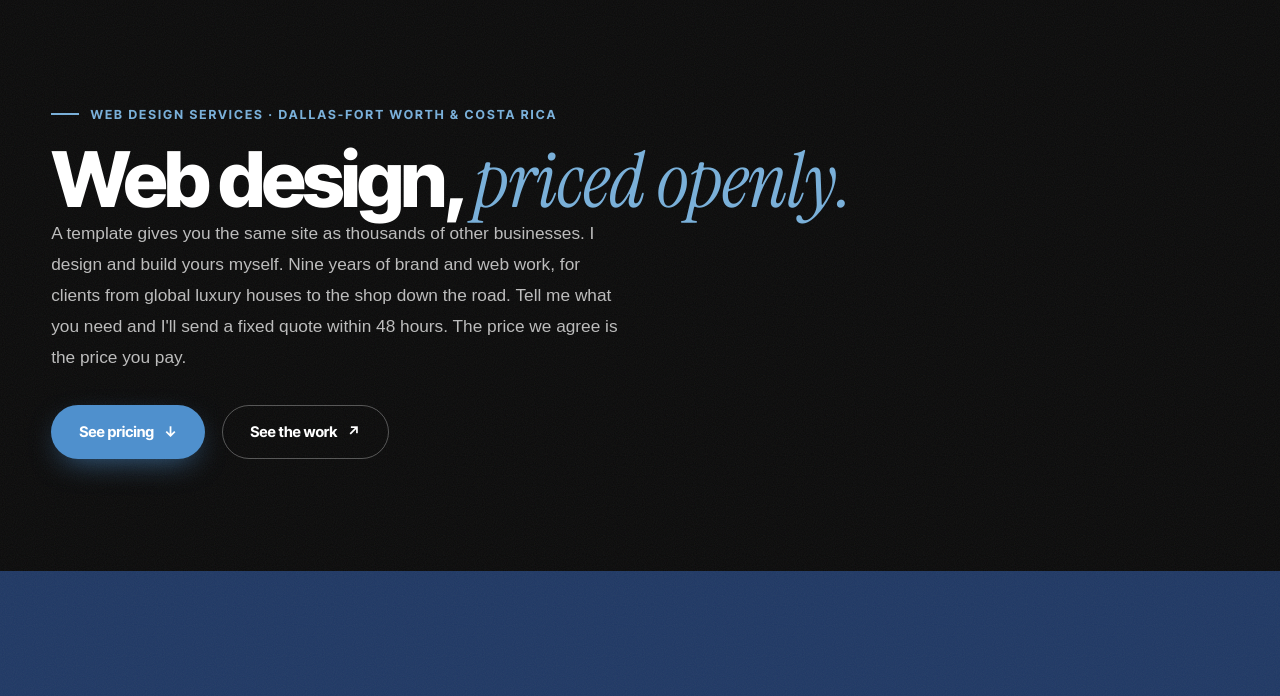
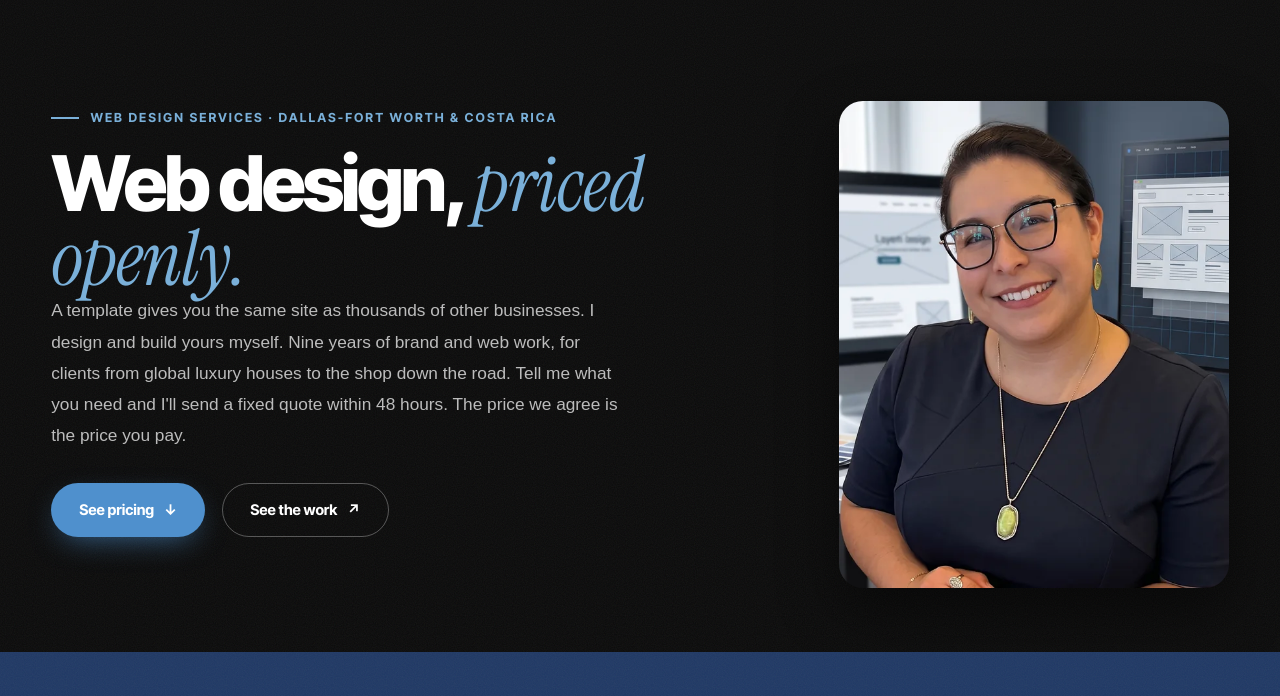
Before and after one commit to creativecravens/carolinacravens, a plain HTML site: page web-design-services.html in a window 1280 px wide. Shown: the part 59-755 px from the top of the page. Drawn offline with Linux system fonts and the light colour scheme.

Commit message:
Add a studio portrait to the web design services hero (#55)
Claude-Session: https://claude.ai/code/session_01ST9WbQAtkzkZPzuFDVsxMm

Co-authored-by: Claude Opus 5.5 <noreply@anthropic.com>

```diff
--- a/web-design-services.html
+++ b/web-design-services.html
@@ -235,6 +235,10 @@
 .rate-note { margin-top: 1.4rem; font-size: .84rem; line-height: 1.7; color: var(--slate); max-width: 68ch; }
 
 .consult { background: var(--ink); color: var(--white); overflow: hidden; }
+.svc-hero-grid { display: grid; grid-template-columns: 1.3fr .7fr; gap: clamp(2rem, 5vw, 4.5rem); align-items: center; }
+.svc-hero-grid > div { min-width: 0; }
+.svc-hero-photo { margin: 0; }
+.svc-hero-photo img { display: block; width: 100%; height: auto; border-radius: 24px; box-shadow: 0 24px 60px rgba(0,0,0,.45); }
 .consult-grid { display: grid; grid-template-columns: .72fr 1.28fr; gap: clamp(2rem, 5vw, 4rem); align-items: center; }
 .consult-fig { position: relative; justify-self: center; width: min(100%, 300px); }
 .consult-fig img { width: 100%; height: auto; display: block; }
@@ -259,6 +263,8 @@
 
 @media (max-width: 900px) {
 .consult-grid, .who-grid { grid-template-columns: 1fr; }
+.svc-hero-grid { grid-template-columns: 1fr; }
+.svc-hero-photo { max-width: 420px; }
 .who-cols { grid-template-columns: 1fr; }
 .rate-row { grid-template-columns: 1fr; }
 .rate-row .fig { text-align: left; } .rate-row .fig small { text-align: left; }
@@ -288,7 +294,8 @@
 <main id="main">
 
 <section class="sec cs-hero grain on-dark" style="padding-top:clamp(7rem,14vw,10rem);padding-bottom:clamp(2.5rem,5vw,4rem);background:var(--ink);color:var(--white);overflow:hidden">
-<div class="wrap">
+<div class="wrap svc-hero-grid">
+<div>
 <p class="kicker reveal">Web design services &middot; Dallas-Fort Worth &amp; Costa Rica</p>
 <h1 class="h2 reveal d-1" style="color:var(--white);max-width:18ch">Web design, <em class="serif">priced openly.</em></h1>
 <p class="lead reveal d-2" style="color:rgba(255,255,255,.72);max-width:60ch">A template gives you the same site as thousands of other businesses. I design and build yours myself. Nine years of brand and web work, for clients from global luxury houses to the shop down the road. Tell me what you need and I'll send a fixed quote within 48 hours. The price we agree is the price you pay.</p>
@@ -296,6 +303,8 @@
 <a href="#pricing" class="btn btn-primary magnetic">See pricing <span class="arr">&#8595;</span></a>
 <a href="creative-technologist.html" class="btn btn-ghost magnetic">See the work <span class="arr">&#8599;</span></a>
 </div>
+</div>
+<figure class="svc-hero-photo reveal d-2"><img src="carolina-studio-1000.webp" srcset="carolina-studio-600.webp 600w, carolina-studio-1000.webp 1000w" sizes="(max-width: 900px) 86vw, 400px" width="1000" height="1250" alt="Carolina Cravens at her desk, smiling, with website wireframes on the screens behind her" fetchpriority="high" decoding="async"></figure>
 </div>
 </section>
 
```
Also changed, not shown: carolina-studio-1000.webp (added), carolina-studio-600.webp (added).
